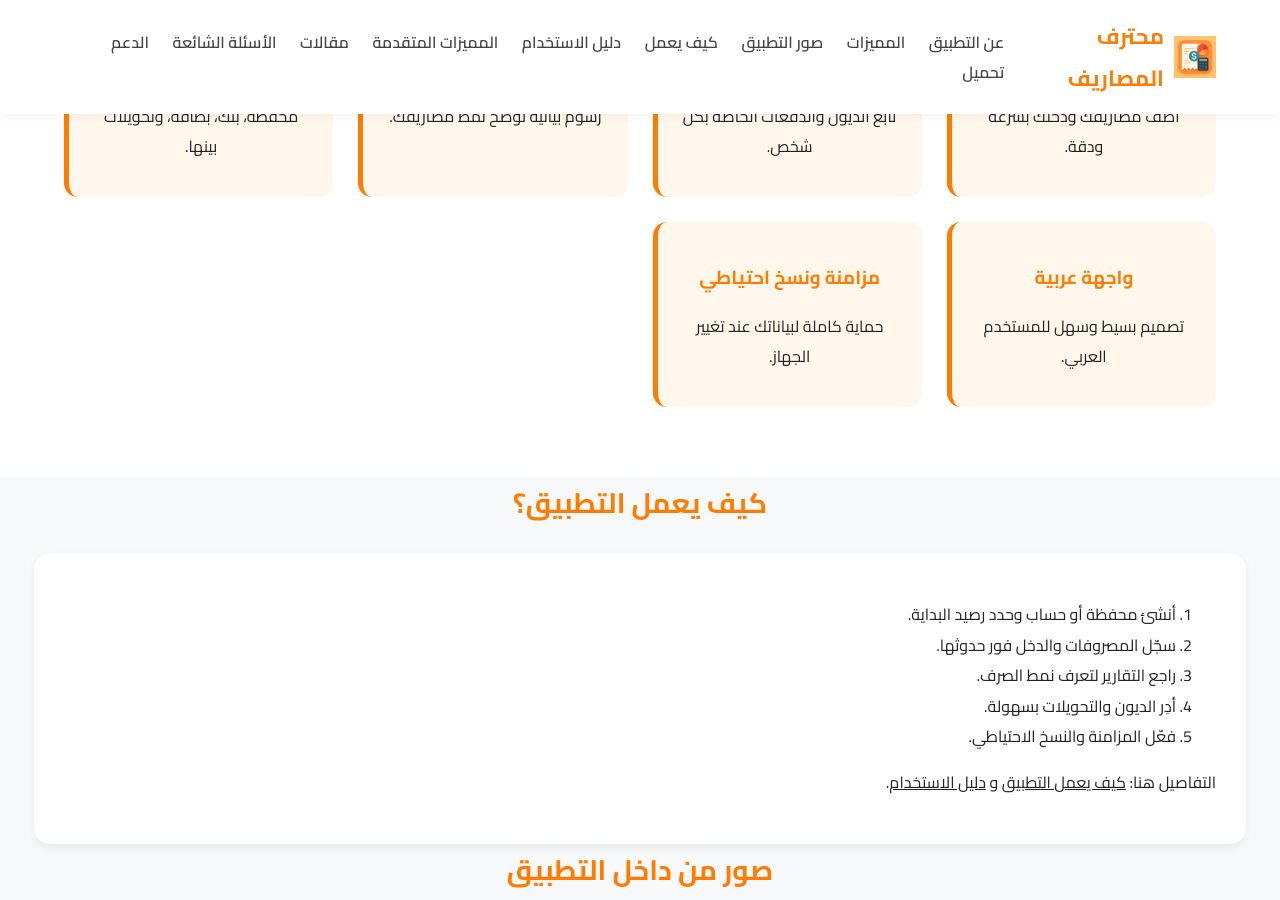
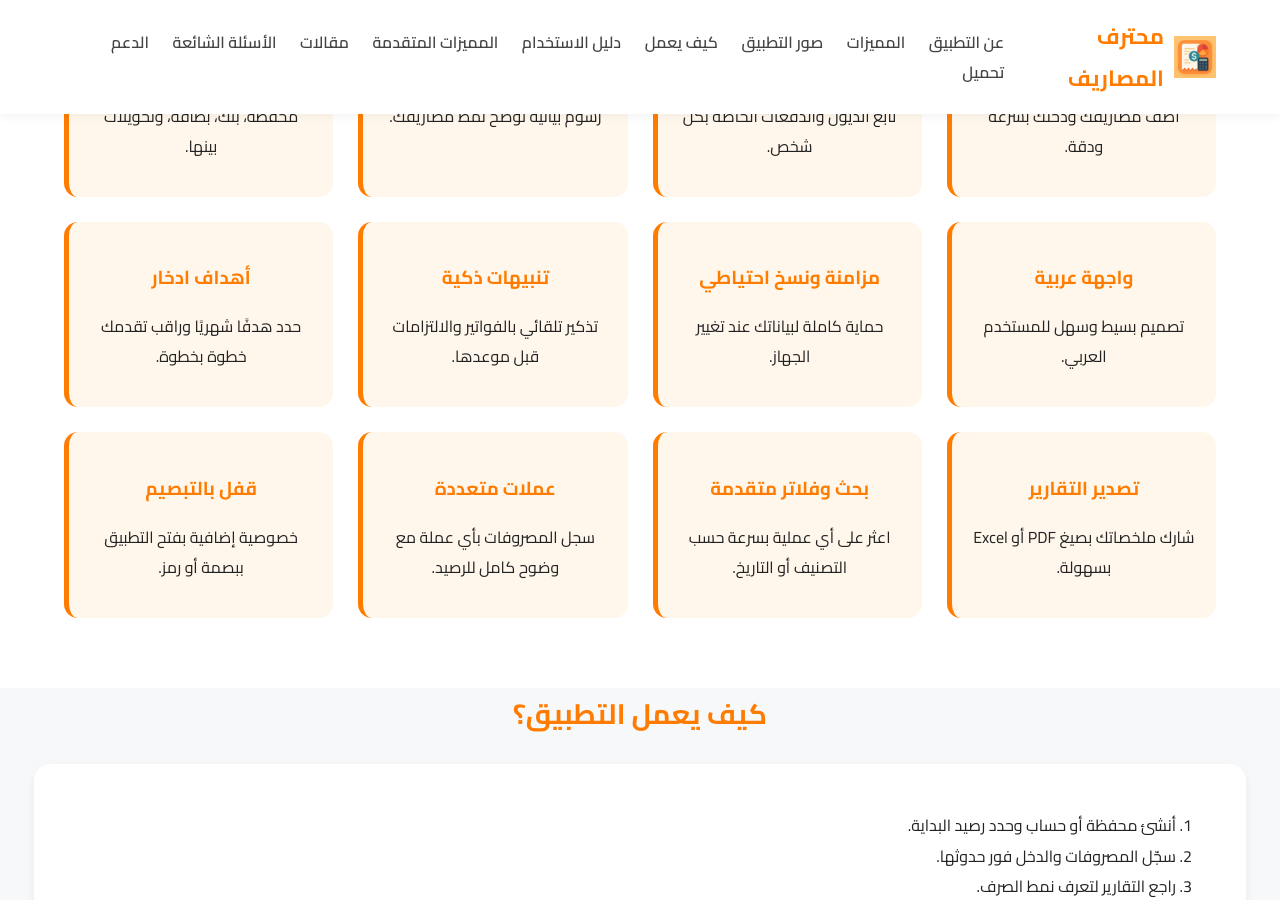
Before and after one commit to fouadshawish-png/fouadshawish-png.github.io, a Jekyll site: the page built from index.html, in a window 1280 px wide and 900 px high, scrolled down 759 px. Built offline with Jekyll 4.4.1, drawn with Linux system fonts in a browser that asks for light colours.

Commit message:
Adds new feature descriptions for enhanced functionality in the application

```diff
--- a/index.html
+++ b/index.html
@@ -59,6 +59,36 @@ permalink: /
         <div class="feature-box">
             <h3>مزامنة ونسخ احتياطي</h3>
             <p>حماية كاملة لبياناتك عند تغيير الجهاز.</p>
+        </div>
+
+        <div class="feature-box">
+            <h3>تنبيهات ذكية</h3>
+            <p>تذكير تلقائي بالفواتير والالتزامات قبل موعدها.</p>
+        </div>
+
+        <div class="feature-box">
+            <h3>أهداف ادخار</h3>
+            <p>حدد هدفًا شهريًا وراقب تقدمك خطوة بخطوة.</p>
+        </div>
+
+        <div class="feature-box">
+            <h3>تصدير التقارير</h3>
+            <p>شارك ملخصاتك بصيغ PDF أو Excel بسهولة.</p>
+        </div>
+
+        <div class="feature-box">
+            <h3>بحث وفلاتر متقدمة</h3>
+            <p>اعثر على أي عملية بسرعة حسب التصنيف أو التاريخ.</p>
+        </div>
+
+        <div class="feature-box">
+            <h3>عملات متعددة</h3>
+            <p>سجل المصروفات بأي عملة مع وضوح كامل للرصيد.</p>
+        </div>
+
+        <div class="feature-box">
+            <h3>قفل بالتبصيم</h3>
+            <p>خصوصية إضافية بفتح التطبيق ببصمة أو رمز.</p>
         </div>
 
     </div>
```
